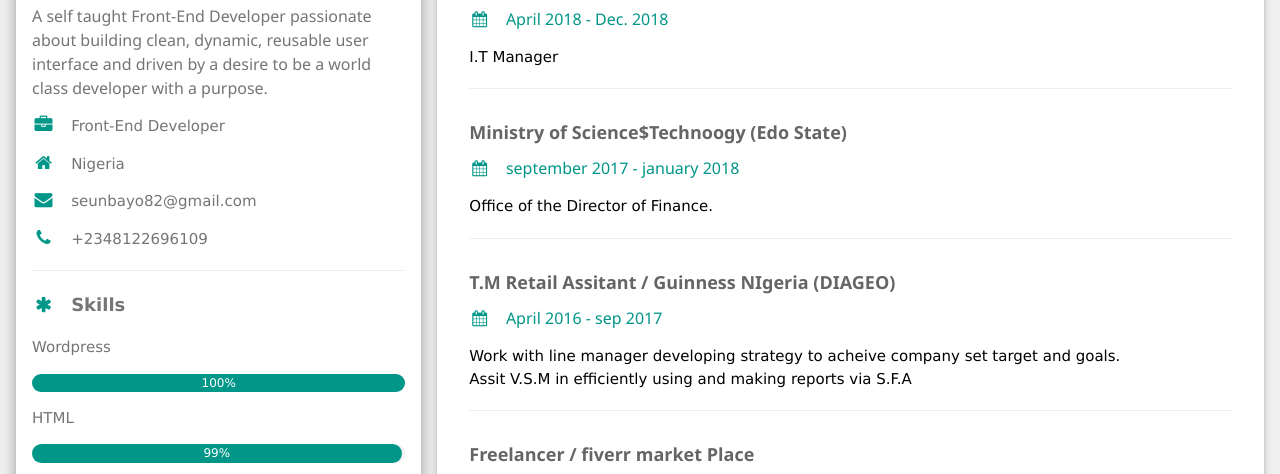
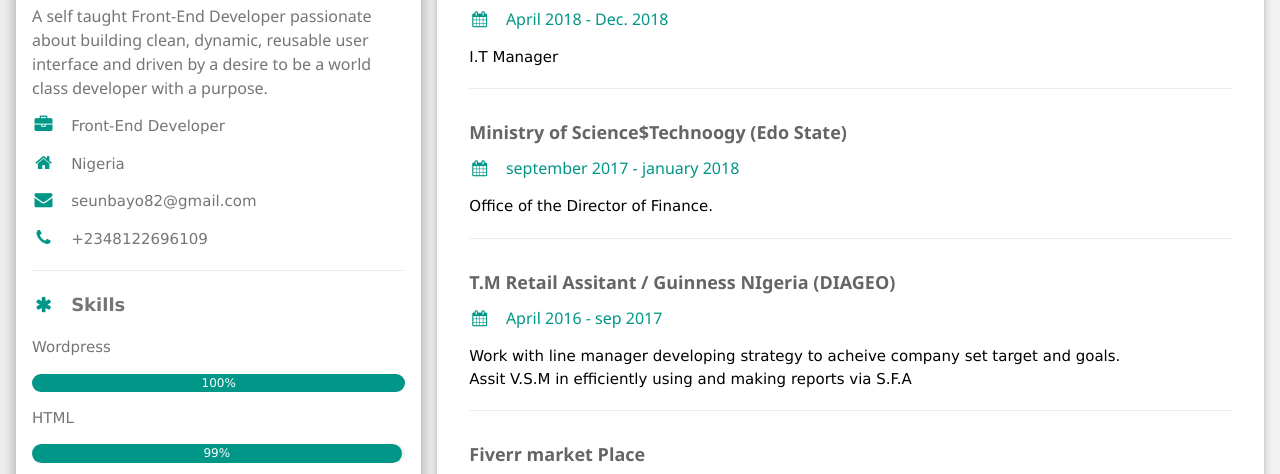
Before and after one commit to Balarabe55/seunbayo, a plain HTML site: page index.html in a window 1280 px wide. Shown: the part 326-800 px from the top of the page. Drawn offline with nearby package versions, Linux system fonts and the light colour scheme.

Commit message:
updated version

```diff
--- a/index.html
+++ b/index.html
@@ -88,7 +88,7 @@
                     <hr>
                 </div>
                 <div class="w3-container">
-                    <h5 class="w3-opacity"><b>Freelancer / fiverr market Place</b></h5>
+                    <h5 class="w3-opacity"><b>Fiverr market Place</b></h5>
                     <h6 class="w3-text-teal"><i class="fa fa-calendar fa-fw w3-margin-right"></i>Dec. 2015 - Feb 2016</h6>
                     <p>Help Small Medium Enterprise(S.M.E) design clean userface websites developing startegy to make more profit from them.</p><br>
                 </div>
```
